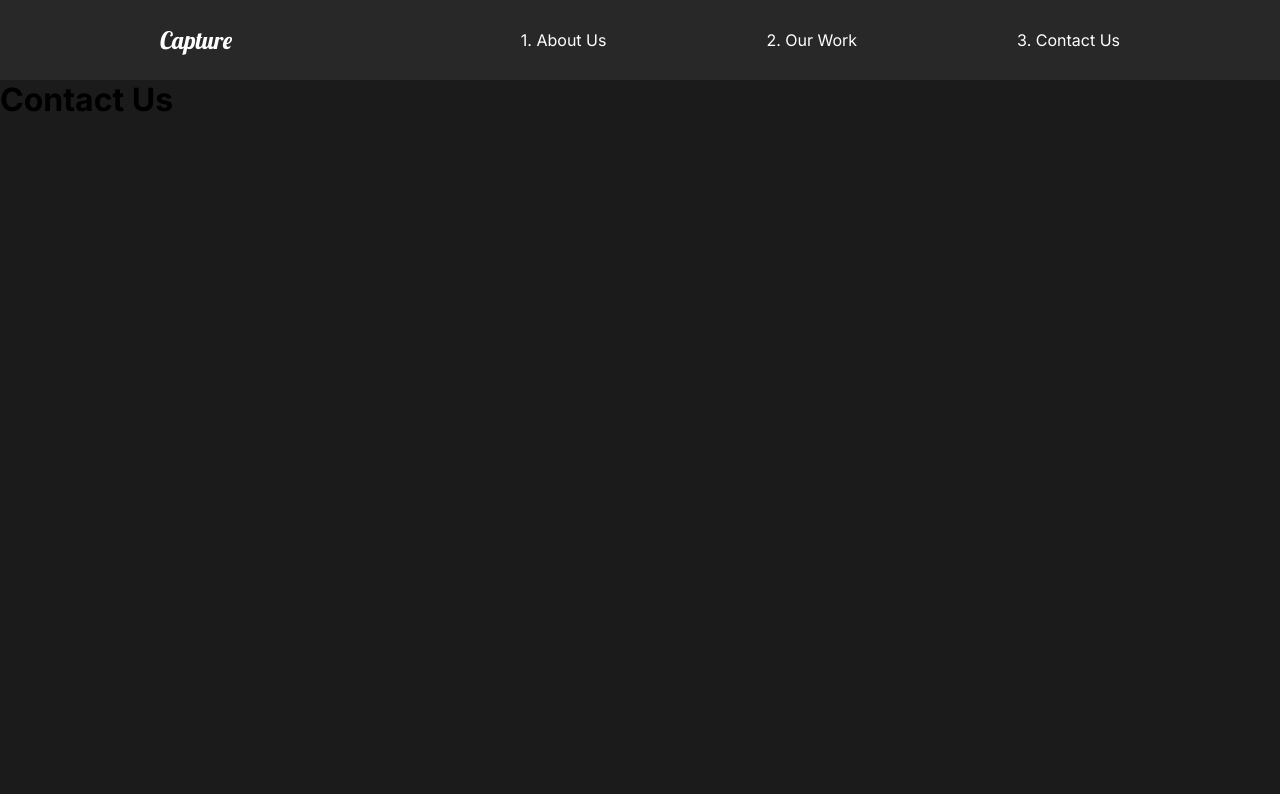
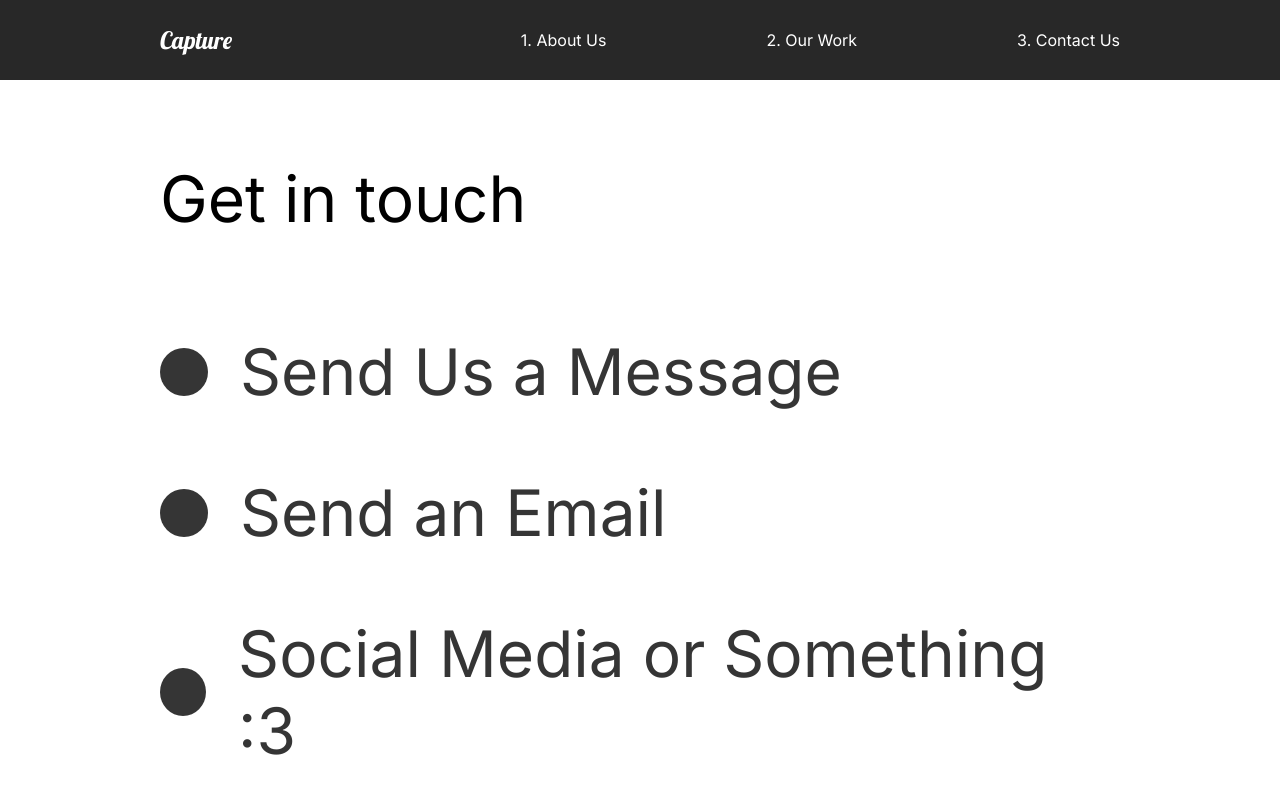
Before and after one commit to BinTruong/capture-portofolio, a React (Create React App) app: page /contact in a window 1280 px wide. Shown: the top 794 px of the page. Built offline with nearby package versions, Linux system fonts and the light colour scheme.

Commit message:
Contact Animation

```diff
--- a/src/pages/ContactUs.js
+++ b/src/pages/ContactUs.js
@@ -1,18 +1,74 @@
 //Animations
 import { motion } from "framer-motion";
-import { pageAnimation } from "../animation";
+import { pageAnimation, titleAnim } from "../animation";
+import styled from "styled-components";
 
 const ContactUs = () => {
   return (
-    <motion.div
+    <ContactStyle
       variants={pageAnimation}
       initial="hidden"
       animate="show"
       exit="exit"
     >
-      <h1>Contact Us</h1>
-    </motion.div>
+      <Title>
+        <Hide>
+          <motion.h2 variants={titleAnim}>Get in touch</motion.h2>
+        </Hide>
+      </Title>
+      <div>
+        <Hide>
+          <Social variants={titleAnim}>
+            <Circle />
+            <h2>Send Us a Message</h2>
+          </Social>
+        </Hide>
+        <Hide>
+          <Social variants={titleAnim}>
+            <Circle />
+            <h2>Send an Email</h2>
+          </Social>
+        </Hide>
+        <Hide>
+          <Social variants={titleAnim}>
+            <Circle />
+            <h2>Social Media or Something :3</h2>
+          </Social>
+        </Hide>
+      </div>
+    </ContactStyle>
   );
 };
 
+const ContactStyle = styled(motion.div)`
+  padding: 5rem 10rem;
+  color: #353535;
+  background: #fff;
+  min-height: 90vh;
+`;
+
+const Title = styled.div`
+  margin-bottom: 4rem;
+  color: black;
+`;
+
+const Hide = styled.div`
+  overflow: hidden;
+`;
+
+const Circle = styled.div`
+  border-radius: 50%;
+  width: 3rem;
+  height: 3rem;
+  background: #353535;
+`;
+
+const Social = styled(motion.div)`
+  display: flex;
+  align-items: center;
+  h2 {
+    margin: 2rem;
+  }
+`;
+
 export default ContactUs;
```
Also changed, not shown: 1 other file (tests, documents, lock files or other folders).
